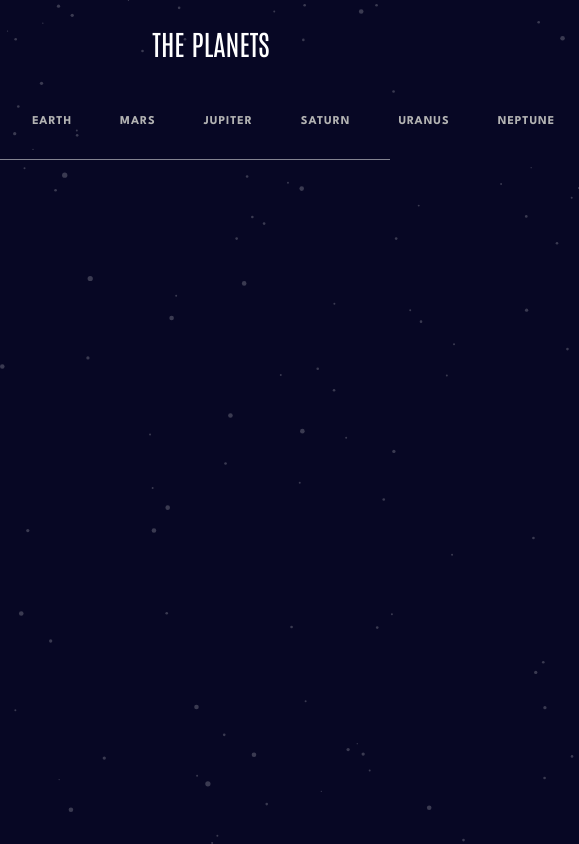
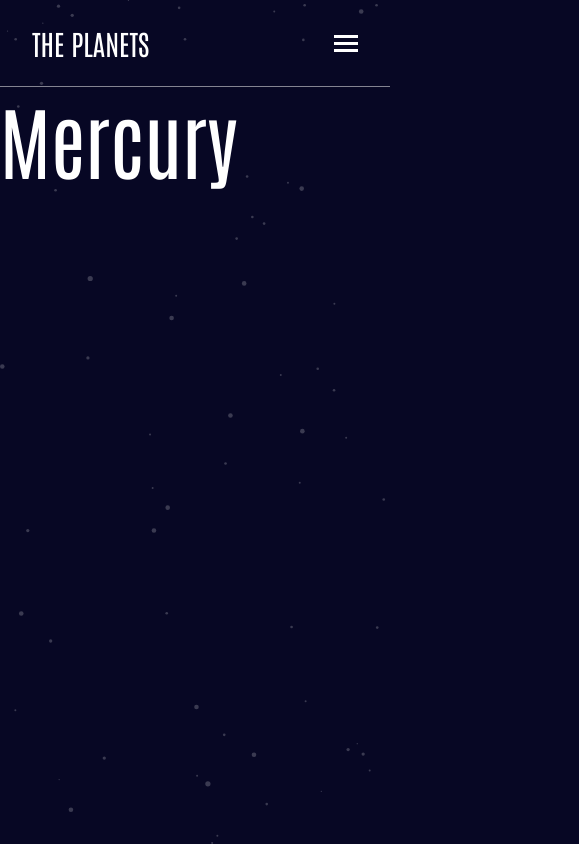
Before and after one commit to Dolpheus89/Planets-fact-site, a React (Vite) app: page / in a window 390 px wide. Shown: the whole page, 579 px wide, since content can reach past the window. Built offline with nearby package versions, Linux system fonts and the light colour scheme.

Commit message:
add json logic

```diff
--- /dev/null
+++ b/src/components/MainInfos.jsx
@@ -0,0 +1,18 @@
+import PropTypes from "prop-types";
+import planetData from "../../data.json";
+
+function MainInfos ({selectedPlanet}) {
+    const planetInfo = planetData.find((planet) => planet.name === selectedPlanet);
+
+    return (
+        <main>
+            <h1>{planetInfo.name}</h1>
+        </main>
+    )
+}
+
+MainInfos.propTypes = {
+    selectedPlanet: PropTypes.string.isRequired,
+};
+
+export default MainInfos
--- a/src/components/NavBar.jsx
+++ b/src/components/NavBar.jsx
@@ -1,22 +1,55 @@
+import { useState } from "react";
+import PropTypes from "prop-types";
 import "../css/Navbar.css"
 
-function Navbar () {
+
+function Navbar ({ onSelectPlanet }) {
+
+    const [burgerClicked,setBurgerClicked] = useState(false)
+
+    const handleBurgerClick = () => {
+        setBurgerClicked(!burgerClicked)
+    }
+
+    const handleSelecPlanet = (event) => {
+        const selectedPlanet = event.target.innerHTML;
+        onSelectPlanet(selectedPlanet);
+        setBurgerClicked(false);
+    };
+
     return (
         <nav>
             <div id="logo">THE PLANETS</div>
+            <ul id="deskMenu">
+                <li className="mercury" onClick={ handleSelecPlanet }>Mercury</li>
+                <li className="venus" onClick={ handleSelecPlanet }>Venus</li>
+                <li className="earth" onClick={ handleSelecPlanet }>Earth</li>
+                <li className="mars" onClick={ handleSelecPlanet }>Mars</li>
+                <li className="jupiter" onClick={ handleSelecPlanet }>Jupiter</li>
+                <li className="saturn" onClick={ handleSelecPlanet }>Saturn</li>
+                <li className="uranus" onClick={ handleSelecPlanet }>Uranus</li>
+                <li className="neptune" onClick={ handleSelecPlanet }>Neptune</li>
+            </ul>
+            <svg onClick={handleBurgerClick} xmlns="http://www.w3.org/2000/svg" width="24" height="17" id="burger"><g fill="#FFF" fillRule="evenodd" ><path  d="M0 0h24v3H0zM0 7h24v3H0zM0 14h24v3H0z"/></g></svg>
+            <div id="burgerContainer" className={burgerClicked ? "on" : ""}>
             <ul>
-                <li className="mercury">MERCURY</li>
-                <li className="venus">VENUS</li>
-                <li className="earth">EARTH</li>
-                <li className="mars">MARS</li>
-                <li className="jupiter">JUPITER</li>
-                <li className="saturn">SATURN</li>
-                <li className="uranus">URANUS</li>
-                <li className="neptune">NEPTUNE</li>
+                <li className="mercury" onClick={ handleSelecPlanet }>Mercury</li>
+                <li className="venus" onClick={ handleSelecPlanet }>Venus</li>
+                <li className="earth" onClick={ handleSelecPlanet }>Earth</li>
+                <li className="mars" onClick={ handleSelecPlanet }>Mars</li>
+                <li className="jupiter" onClick={ handleSelecPlanet }>Jupiter</li>
+                <li className="saturn" onClick={ handleSelecPlanet }>Saturn</li>
+                <li className="uranus" onClick={ handleSelecPlanet }>Uranus</li>
+                <li className="neptune" onClick={ handleSelecPlanet }>Neptune</li>
             </ul>
+            </div>
         </nav>
     )
 
 }
 
+Navbar.propTypes = {
+    onSelectPlanet: PropTypes.func.isRequired,
+};
+
 export default Navbar
--- a/src/css/Navbar.css
+++ b/src/css/Navbar.css
@@ -11,10 +11,9 @@ nav {
         margin-left: 2rem;
     }
 
-    ul {
+    #deskMenu {
         display: flex;
         margin: 0 2rem;
-    }
 
         li {
             list-style: none;
@@ -24,6 +23,7 @@ nav {
             line-height: 1.563rem;
             letter-spacing: 1px;
             color: #b3b3b3;
+            text-transform: uppercase;
         }
 
         li:hover {
@@ -36,7 +36,19 @@ nav {
             width: 100%;
             height: 5px;
             position: absolute;
-        top: -100%;
+            top: -125%;
+        }
+    }
+
+
+    #burgerContainer,
+    svg {
+        opacity: 0;
+        position: absolute;
+    }
+
+    #burgerContainer {
+        left: -100%;
     }
 
 
@@ -78,13 +90,101 @@ nav {
     nav {
         flex-direction: column;
 
-        ul {
+        #deskMenu {
             padding: 0;
             margin-top: 3rem;
-        }
 
             li:hover:before {
                 top: 100%;
             }
         }
     }
+}
+
+
+@media screen and (max-width:775px) {
+    nav {
+        flex-direction: row;
+        justify-content: space-between;
+        position: relative;
+
+
+        #deskMenu {
+            display: none;
+        }
+
+        #burger {
+            position: relative;
+            opacity: 1;
+            margin-right: 2rem;
+            cursor: pointer;
+        }
+
+        #burger:hover {
+            filter: contrast(5%);
+        }
+
+        #burgerContainer.on {
+            opacity: 1;
+            left: 0px;
+        }
+
+        #burgerContainer {
+            /* display: initial; */
+            position: absolute;
+            top: 6rem;
+            width: 100%;
+            background-color: var(--backgroundCard);
+            transition: 1.2s;
+
+            ul {
+                list-style: none;
+                width: 100%;
+                height: calc(100vh - 6rem);
+
+                li {
+                    cursor: pointer;
+                    display: flex;
+                    align-items: center;
+                    height: calc(100vh / 10);
+                    width: 85%;
+                    margin-left: 6%;
+                    font: bold 1rem 'Spartan';
+                    border-bottom: 1px solid #b3b3b330;
+                    text-transform: uppercase;
+                }
+
+                li:hover {
+                    color: #b3b3b330;
+                }
+
+                li.neptune {
+                    border: none;
+                }
+
+                li:before {
+                    content: "";
+                    display: flex;
+                    width: 20px;
+                    height: 20px;
+                    border-radius: 50%;
+                    position: relative;
+                    margin-right: 2rem;
+                }
+
+                li:after {
+                    content: ">";
+                    color: #b3b3b330;
+                    display: flex;
+                    width: 20px;
+                    height: 20px;
+                    border-radius: 50%;
+                    position: relative;
+                    margin-left: auto;
+                }
+            }
+
+        }
+
+    }
+}
--- a/src/css/root.css
+++ b/src/css/root.css
@@ -31,6 +31,7 @@
 
 * {
     margin: 0;
+    padding: 0;
     color: var(--fontColor);
 }
 
@@ -40,6 +41,10 @@ body {
     height: 100vh;
     background: var(--backgroundCard) url(../assets/images/background-stars.svg) no-repeat;
     background-size: cover;
+}
+
+#root {
+    height: 100%;
 }
 
 h1 {
@@ -64,35 +69,3 @@ h4 {
     line-height: 1.563rem;
     letter-spacing: 1px;
 }
-
-.mercury::before {
-    background-color: var(--mercury);
-}
-
-.venus::before {
-    background-color: var(--mercury);
-}
-
-.earth::before {
-    background-color: var(--mercury);
-}
-
-.mars::before {
-    background-color: var(--mercury);
-}
-
-.jupiter::before {
-    background-color: var(--mercury);
-}
-
-.saturn::before {
-    background-color: var(--mercury);
-}
-
-.uranus::before {
-    background-color: var(--mercury);
-}
-
-.neptune::before {
-    background-color: var(--mercury);
-}
--- a/src/pages/Planets.jsx
+++ b/src/pages/Planets.jsx
@@ -1,8 +1,18 @@
+import { useState } from "react";
 import Navbar from "../components/NavBar"
+import MainInfos from "../components/MainInfos"
 
 function Planets () {
+    const [selectedPlanet, setSelectedPlanet] = useState("Mercury");
+
+    const handleSelectPlanet = (planet) => {
+    setSelectedPlanet(planet);
+    };
     return (
-        <Navbar />
+        <>
+            <Navbar onSelectPlanet={handleSelectPlanet}/>
+            <MainInfos selectedPlanet={selectedPlanet}/>
+        </>
     )
 }
 
```
Also changed, not shown: src/css/MainInfos.css (added). Lines whose indentation alone changed are shown as unchanged.
